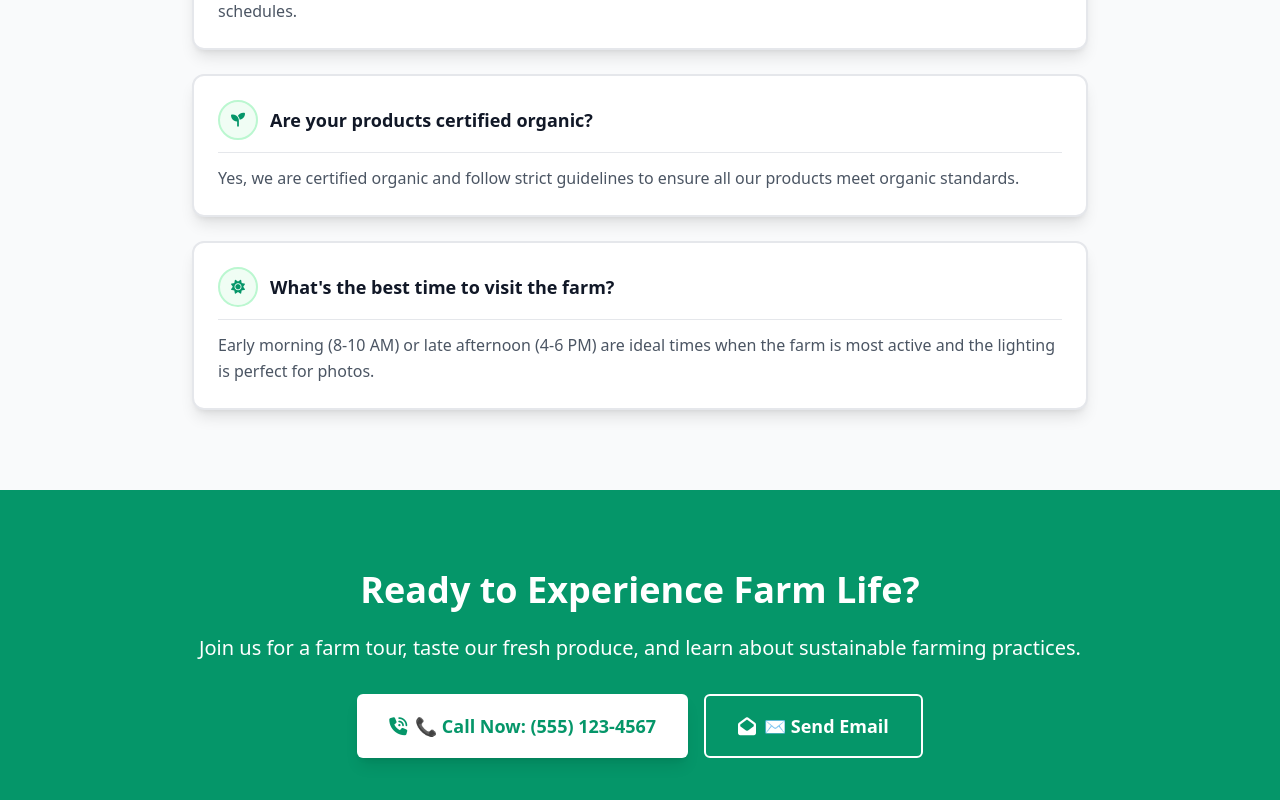
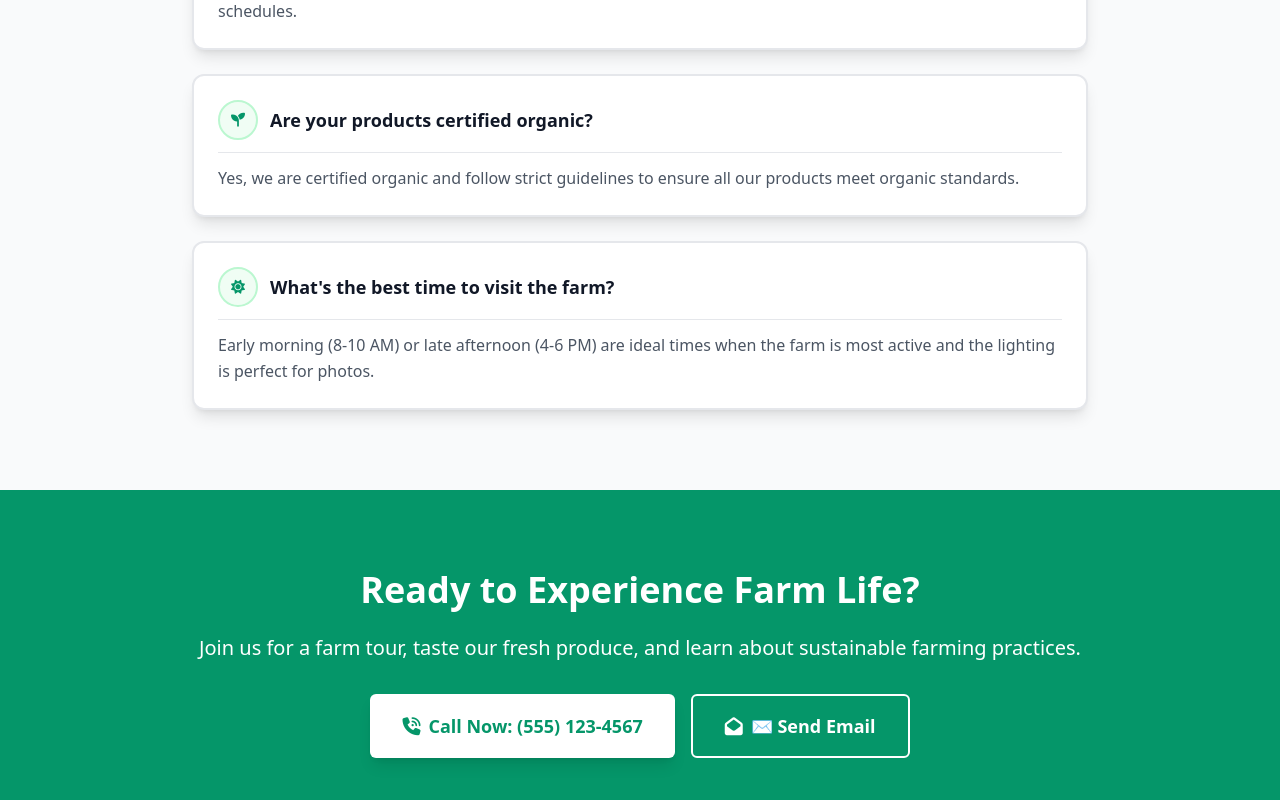
Before and after one commit to Wathsika/Smart-Farm-System-Deployed, a React (Vite) app in the folder frontend/: page /contact in a window 1280 px wide. Shown: the part 2490-3290 px from the top of the page. Built offline with nearby package versions, Linux system fonts and the light colour scheme.

Commit message:
Update ContactUs page

```diff
--- a/frontend/src/pages/contactus.jsx
+++ b/frontend/src/pages/contactus.jsx
@@ -623,7 +623,7 @@ const ContactUs = () => {
           >
             <button className="bg-white text-green-600 hover:bg-gray-50 px-6 py-3 sm:px-8 sm:py-4 rounded-md font-semibold text-base sm:text-lg shadow-lg transition-all duration-300 hover:shadow-xl">
               <i className="fas fa-phone-volume mr-2"></i>
-              📞 Call Now: (555) 123-4567
+               Call Now: (555) 123-4567
             </button>
             <button className="border-2 border-white text-white hover:bg-white hover:text-green-600 px-6 py-3 sm:px-8 sm:py-4 rounded-md font-semibold text-base sm:text-lg transition-all duration-300">
               <i className="fas fa-envelope-open mr-2"></i>
```
